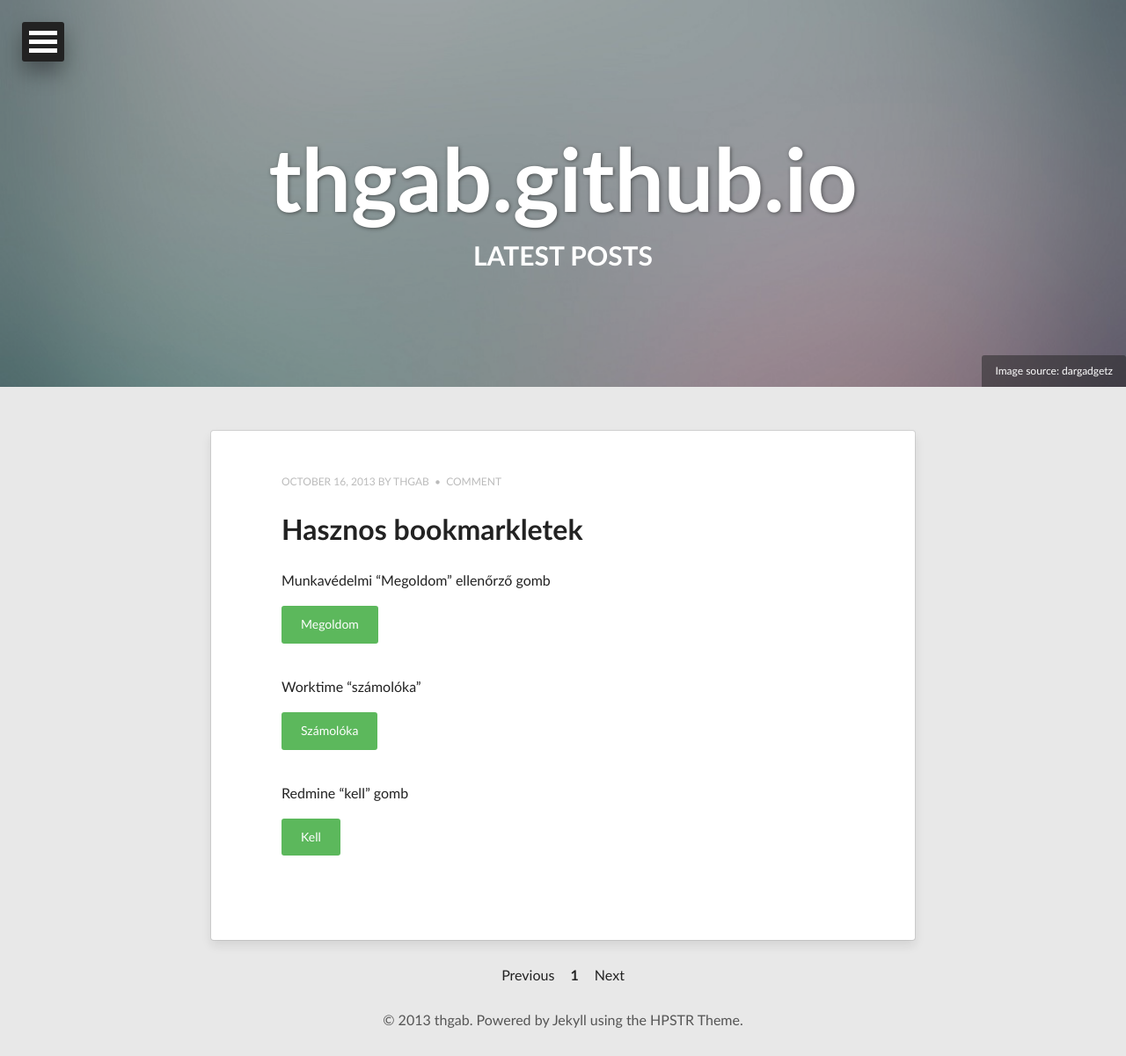
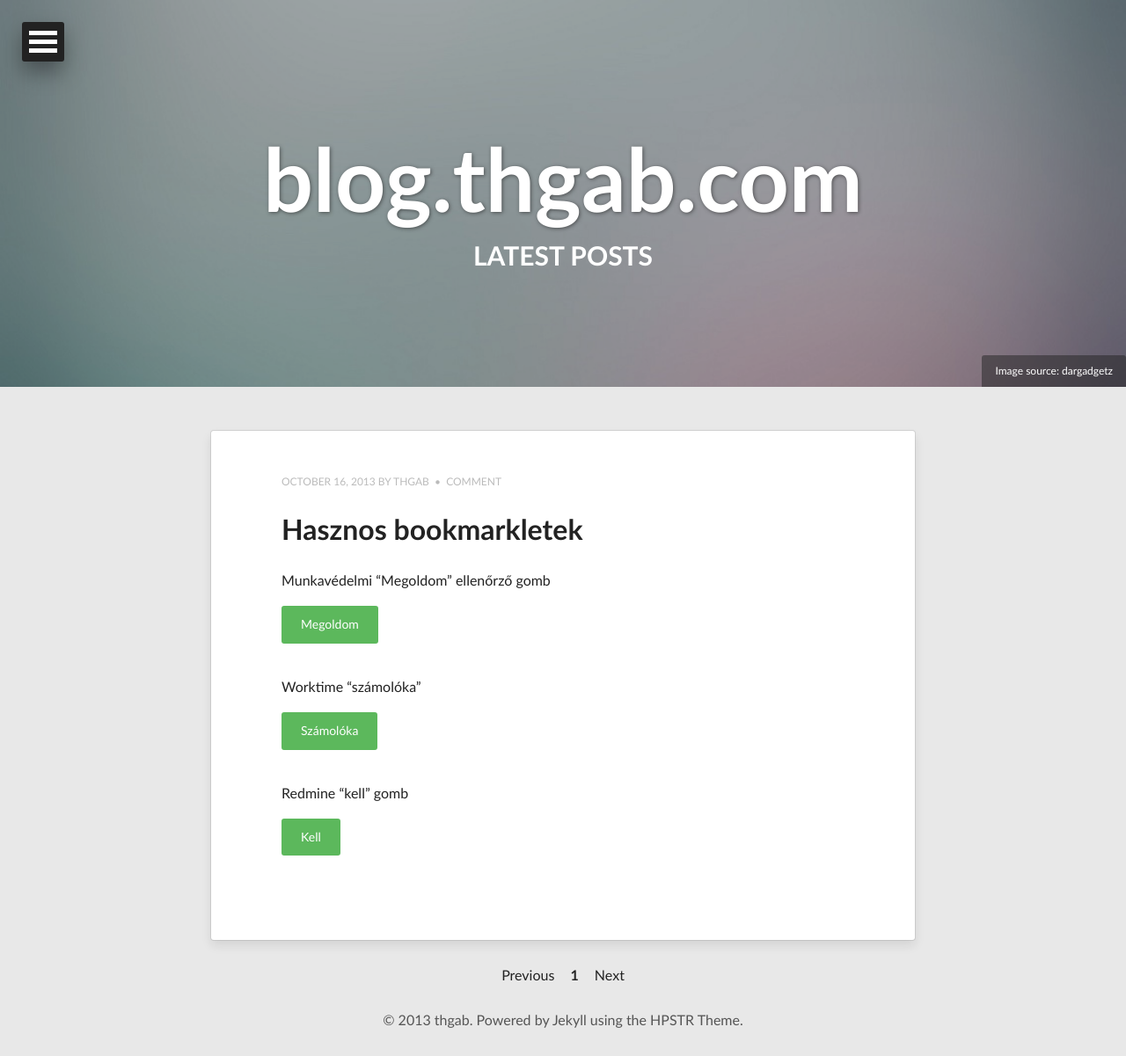
Before and after one commit to thgab/thgab.github.io, a Jekyll site: the page built from index.html, in a window 1280 px wide. Shown: the whole page at 88% size. Built offline with Jekyll 4.4.1, drawn with Linux system fonts in a browser that asks for light colours; nearby versions of some CDN libraries; the list of posts is cut into pages by our own code.

Commit message:
Updated _config.yml

```diff
--- a/_config.yml
+++ b/_config.yml
@@ -1,6 +1,6 @@
-title:            thgab.github.io
-description:      Describe your website here.
-disqus_shortname: thgabgithub
+title:            blog.thgab.com
+description:      my blog
+disqus_shortname: thgablog
 #Comment out url when working locally to resolve base urls correctly
 url:              http://blog.thgab.com
 
```
